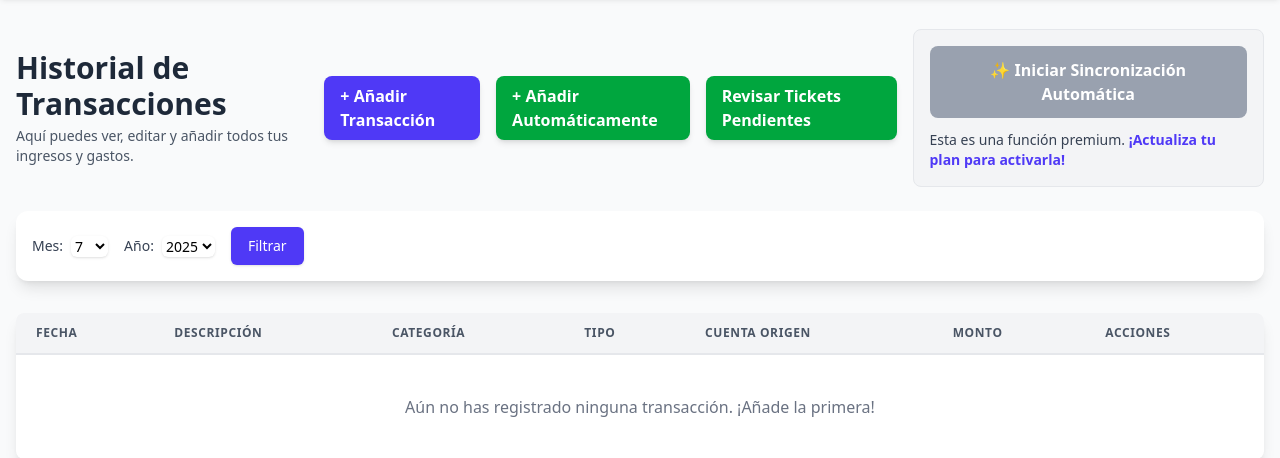
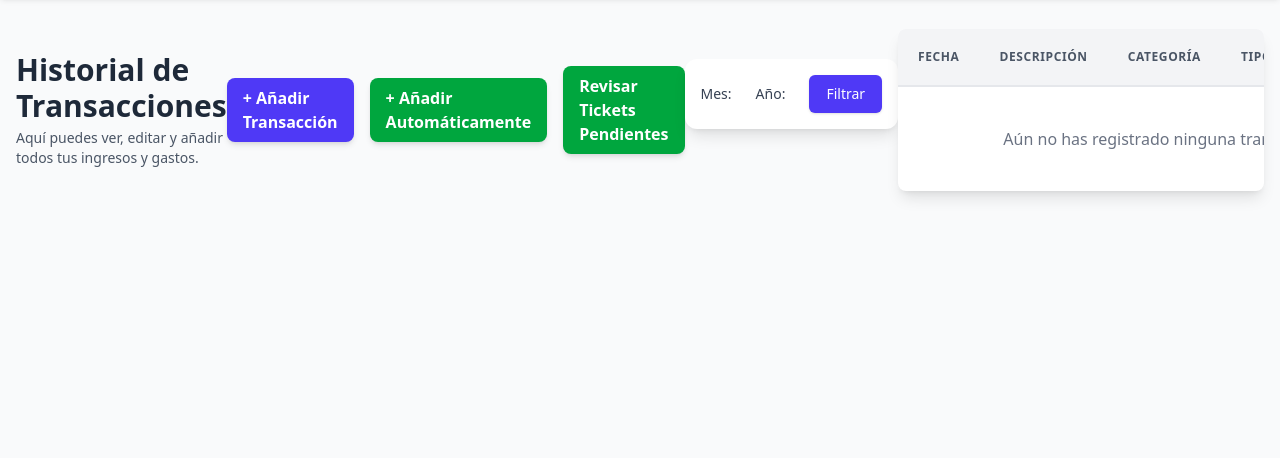
Before and after one commit to MicroCloud12/finanzas_personales_produccion, a Django app: page /listatransacciones/ in a window 1280 px wide. Shown: the part 67-525 px from the top of the page. Run offline with Django 5.2, Linux system fonts and the light colour scheme; the visitor is signed in with stand-in values (Sample User, id 1); data comes from the database, SQL or seed files in the repository; data that the repository does not hold is empty; some web fonts are replaced.

Commit message:
Se deshabilito la suscripcion momentaneamente

```diff
--- a/finanzas/templates/lista_transacciones.html
+++ b/finanzas/templates/lista_transacciones.html
@@ -21,19 +21,6 @@
             <a href="{% url 'revisar_tickets' %}" class="bg-green-600 text-white font-semibold px-4 py-2 rounded-lg shadow-md hover:bg-green-700 focus:outline-none focus:ring-2 focus:ring-green-500 focus:ring-offset-2 transition duration-150 ease-in-out">
                 Revisar Tickets Pendientes
             </a>
-
-            {# Si el usuario NO es premium, mostramos un botón deshabilitado y un mensaje #}
-            <div class="p-4 bg-gray-100 rounded-lg border border-gray-200">
-                <button disabled class="inline-block bg-gray-400 text-white font-semibold px-6 py-3 rounded-lg cursor-not-allowed">
-                    ✨ Iniciar Sincronización Automática
-                </button>
-                <p class="mt-3 text-sm text-gray-700">
-                    Esta es una función premium.
-                    <a href="{% url 'gestionar_suscripcion' %}" class="text-indigo-600 font-bold hover:underline">¡Actualiza tu plan para activarla!</a>
-                </p>
-            </div>
-
-        </div>
     </div>
     {% if messages %}
         {% for message in messages %}
```
Also changed, not shown: finanzas/templates/lista_inversiones.html (+0 -10 lines).
